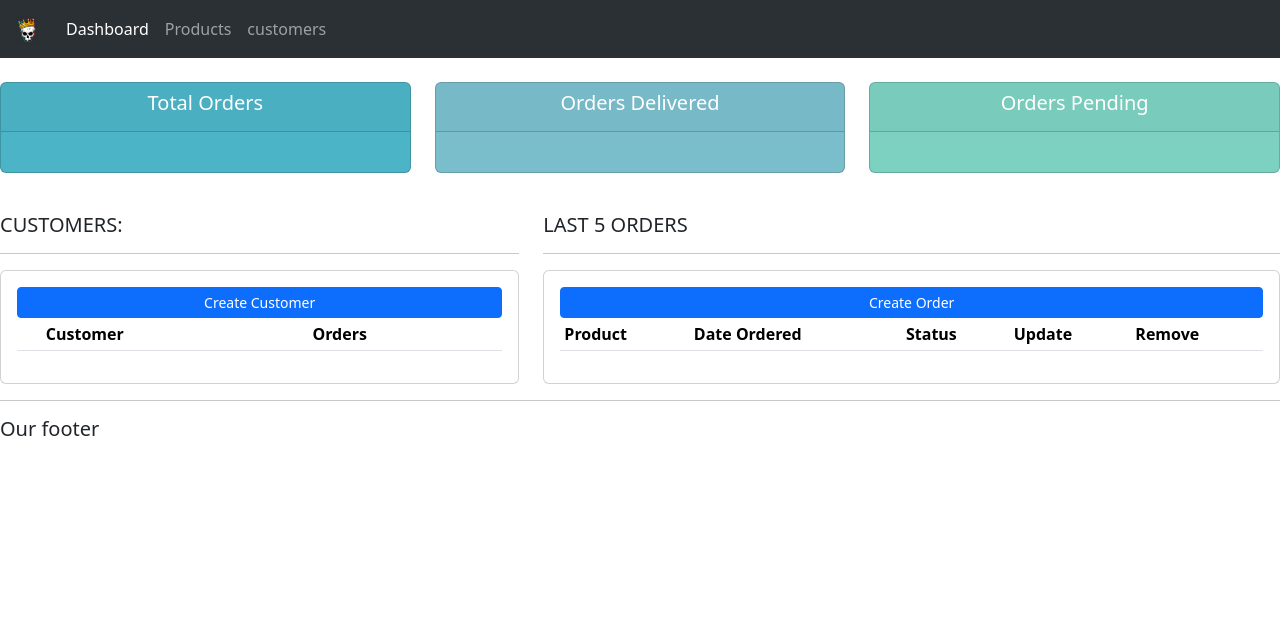
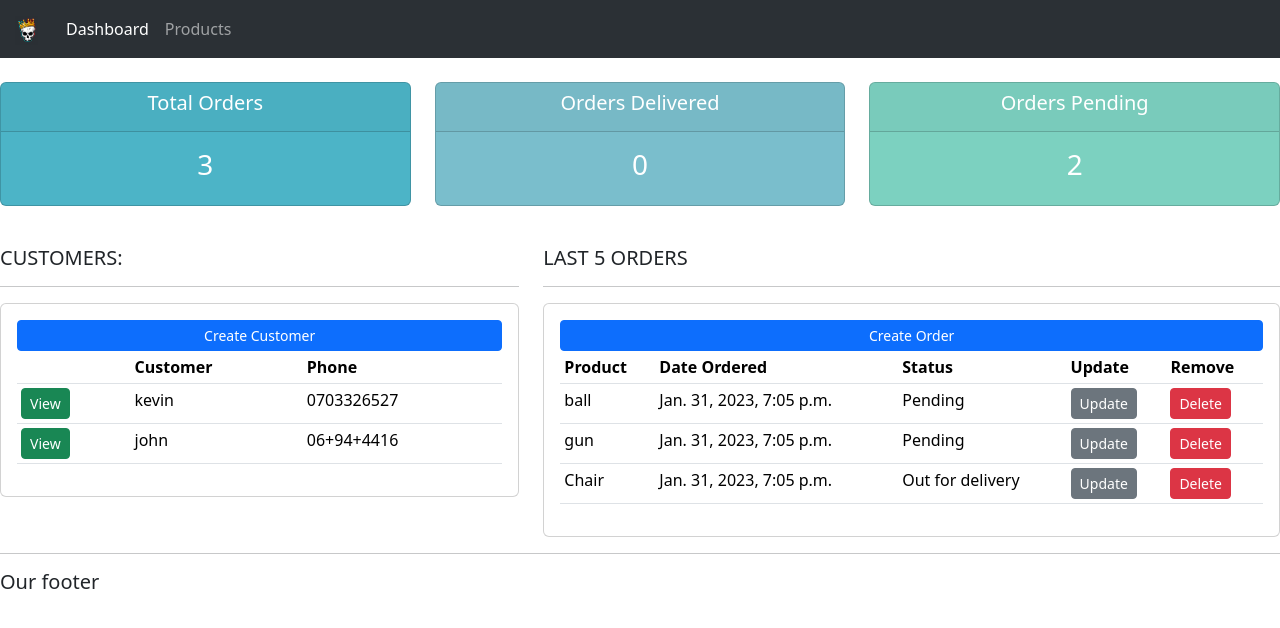
Before and after one commit to thedarkarchitect/Django-projects, a Django app: page / in a window 1280 px wide. Shown: the top 628 px of the page. Run offline with Django 4.2, Linux system fonts and the light colour scheme; data comes from the database, SQL or seed files in the repository; lists and menus that the app fills with data are empty.

Commit message:
seventh commit

```diff
--- a/customerMR/accounts/templates/accounts/dashboard.html
+++ b/customerMR/accounts/templates/accounts/dashboard.html
@@ -14,8 +14,21 @@
                 <tr>
                     <th></th>
                     <th>Customer</th>
-                    <th>Orders</th>
+                    <th>Phone</th>
                 </tr>
+
+                {% for customer in customers %}
+                    <tr>
+                        <td><a class="btn btn-sm btn-success" href="{% url 'customer' customer.id %}">View</a></td>
+                        <td>
+                            {{customer.name}}
+                        </td>
+                        <td>
+                            {{customer.phone}}
+                        </td>
+                    </tr>
+                {% endfor%}
+
             </table>
         </div>
     </div>
@@ -24,7 +37,7 @@
         <h5>LAST 5 ORDERS</h5>
         <hr>
         <div class="card card-body">
-            <a class="btn btn-primary btn-sm btn-block" href="#">Create Order</a>
+            <a class="btn btn-primary btn-sm btn-block" href="{% url 'createOrder' %}">Create Order</a>
             <table class="table table-sm">
                 <tr>
                     <th>Product</th>
@@ -33,6 +46,17 @@
                     <th>Update</th>
                     <th>Remove</th>
                 </tr>
+
+                {% for order in orders %}
+                    <tr>
+                        <td>{{order.product}}</td>
+                        <td>{{order.date_created}}</td>
+                        <td>{{order.status}}</td>
+                        <td><a class="btn btn-sm btn-secondary" href="#">Update</a></td>
+                        <td><a class="btn btn-sm btn-danger" href="#">Delete</a></td>
+                    </tr>
+                {% endfor%}
+
             </table>
         </div>
     </div>
--- a/customerMR/accounts/templates/accounts/navbar.html
+++ b/customerMR/accounts/templates/accounts/navbar.html
@@ -9,13 +9,10 @@
       <div class="collapse navbar-collapse" id="navbarNav">
         <ul class="navbar-nav">
           <li class="nav-item">
-            <a class="nav-link active" aria-current="page" href="#">Dashboard</a>
+            <a class="nav-link active" aria-current="page" href="{% url 'index' %}">Dashboard</a>
           </li>
           <li class="nav-item">
-            <a class="nav-link" href="#">Products</a>
-          </li>
-          <li class="nav-item">
-            <a class="nav-link" href="#">customers</a>
+            <a class="nav-link" href="{% url 'products' %}">Products</a>
           </li>
         </ul>
       </div>
--- a/customerMR/accounts/templates/accounts/status.html
+++ b/customerMR/accounts/templates/accounts/status.html
@@ -7,7 +7,7 @@
                     <h5 class="card-title">Total Orders</h5>
                 </div>
                 <div class="card-body">
-                    <h3 class="card-title"></h3>
+                    <h3 class="card-title">{{ total_orders}}</h3>
                 </div>
             </div>
         </div>
@@ -19,7 +19,7 @@
                     <h5 class="card-title">Orders Delivered</h5>
                 </div>
                 <div class="card-body">
-                    <h3 class="card-title"></h3>
+                    <h3 class="card-title">{{ delivered }}</h3>
                 </div>
             </div>
         </div>
@@ -31,7 +31,7 @@
                     <h5 class="card-title">Orders Pending</h5>
                 </div>
                 <div class="card-body">
-                    <h3 class="card-title"></h3>
+                    <h3 class="card-title">{{ pending }}</h3>
                 </div>
             </div>
         </div>
--- a/customerMR/accounts/urls.py
+++ b/customerMR/accounts/urls.py
@@ -2,7 +2,8 @@
 from . import views
 
 urlpatterns = [
-    path('', views.index),
-    path('products/', views.products),
-    path('customer/', views.customer)
+    path('', views.index, name='index'),
+    path('products/', views.products, name='products'),
+    path('customer/<str:pk>/', views.customer, name='customer'),
+    path('create/', views.createOrder, name='createOrder')
 ]
--- a/customerMR/accounts/views.py
+++ b/customerMR/accounts/views.py
@@ -1,12 +1,44 @@
 from django.shortcuts import render
 from django.http import HttpResponse
+from .models import *
 
 # Create your views here.
 def index(request):
-    return render(request, 'accounts/dashboard.html')
+    orders = Order.objects.all()
+    customers = Customer.objects.all()
+
+    total_customers = customers.count()
+    total_orders = orders.count()
+    delivered = orders.filter(status='Delivered').count()
+    pending = orders.filter(status='Pending').count()
+
+    context = {
+        'orders': orders,
+        'customers':customers,
+        'total_orders' : total_orders,
+        'delivered': delivered,
+        'pending': pending
+    }
+    return render(request, 'accounts/dashboard.html', context)
 
 def products(request):
-    return render(request, 'accounts/products.html')
+    products = Product.objects.all()
 
-def customer(request):
-    return render(request, 'accounts/customer.html')
+    return render(request, 'accounts/products.html', {
+        'products': products
+    })
+
+def customer(request, pk):
+    customer = Customer.objects.get(id=pk)
+    orders = customer.order_set.all()#this will show the orders of the customer with the id
+
+    context = {
+        'customer': customer,
+        'orders': orders
+    }
+    return render(request, 'accounts/customer.html', context)
+
+def createOrder(request):
+    context = {}
+
+    return render(request, 'accounts/order_form.html', context)
```
Also changed, not shown: customerMR/accounts/templates/accounts/customer.html (+15 -4 lines), customerMR/accounts/templates/accounts/order_form.html (added, +10 -0 lines), customerMR/accounts/templates/accounts/products.html (+9 -0 lines).
